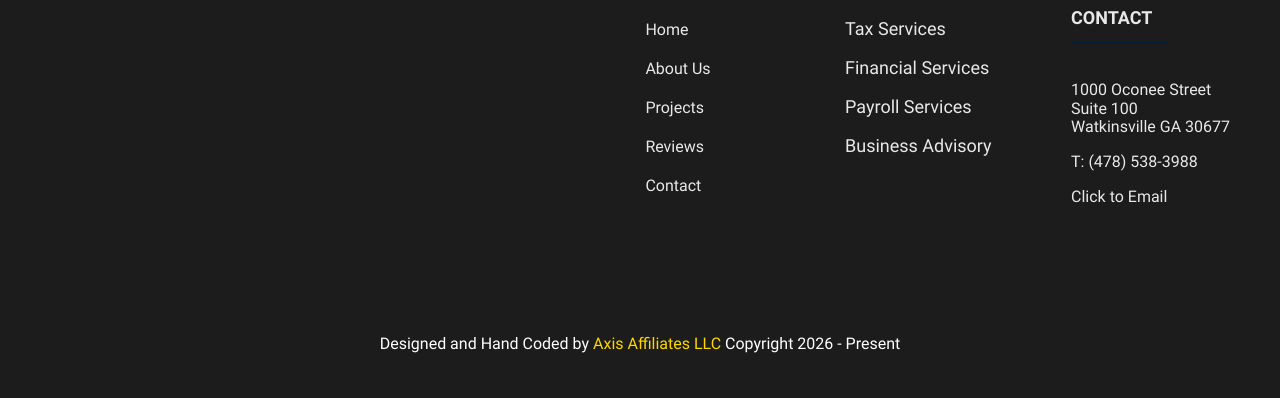
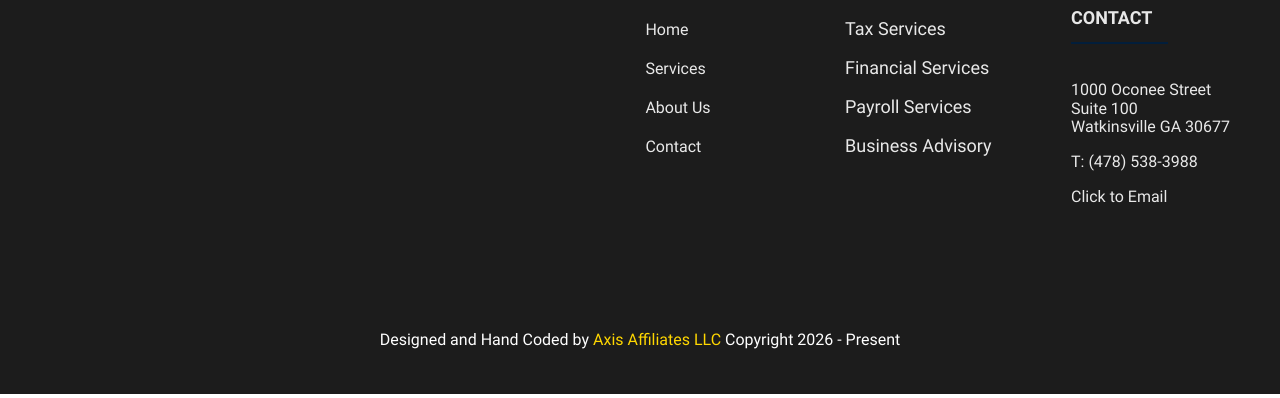
Before and after one commit to jerredrogero/OconeeCPA, an Eleventy site: page src/index.html in a window 1280 px wide. Shown: the part 2540-2938 px from the top of the page. Built offline with nearby package versions, Linux system fonts and the light colour scheme; Eleventy itself is replaced by a stand-in of ours; files that its build step writes are made by us from their sources; files whose address does not match are found by name.

Commit message:
fixed footer info

```diff
--- a/src/_includes/components/footer.html
+++ b/src/_includes/components/footer.html
@@ -25,13 +25,10 @@
                         <a href="/">Home</a>
                     </li>
                     <li>
-                        <a href="/about">About Us</a>
+                        <a href="/services">Services</a>
                     </li>
                     <li>
-                        <a href="/projects">Projects</a>
-                    </li>
-                    <li>
-                        <a href="/reviews">Reviews</a>
+                        <a href="/about">About Us</a>
                     </li>
                     <li>
                         <a href="/contact">Contact</a>
```
